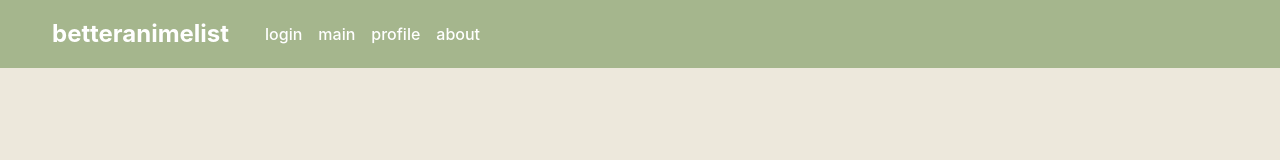
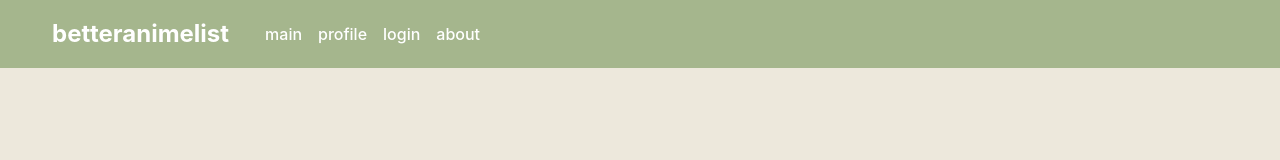
Before and after one commit to khushikhan0/anime-tracker-website, a React (Vite) app: page / in a window 1280 px wide. Shown: the top 160 px of the page. Built offline with nearby package versions, Linux system fonts and the light colour scheme.

Commit message:
reorganization

```diff
--- a/src/App.jsx
+++ b/src/App.jsx
@@ -13,8 +13,8 @@ function App() {
       <Navbar />
       <Routes>
         <Route path="/" element={<Home />} />
+        <Route path="/main" element={<Main />} />
         <Route path="/login" element={<Login />} />
-        <Route path="/main" element={<Main />} />
         <Route path="/profile" element={<Profile/>} />
         <Route path="/about" element={<About />} />
         <Route path="*" element={<NotFound />} />
--- a/src/components/NavBar/Navbar.jsx
+++ b/src/components/NavBar/Navbar.jsx
@@ -13,13 +13,13 @@ const Navbar = () => {
   <div className="navbar-center">
     <ul className="nav-links">
       <li>
-        <Link to="/login">login</Link>
-      </li>
-      <li>
         <Link to="/main">main</Link>
       </li>
       <li>
         <Link to="/profile">profile</Link>
+      </li>
+      <li>
+        <Link to="/login">login</Link>
       </li>
       <li>
         <Link to="/about">about</Link>
```
